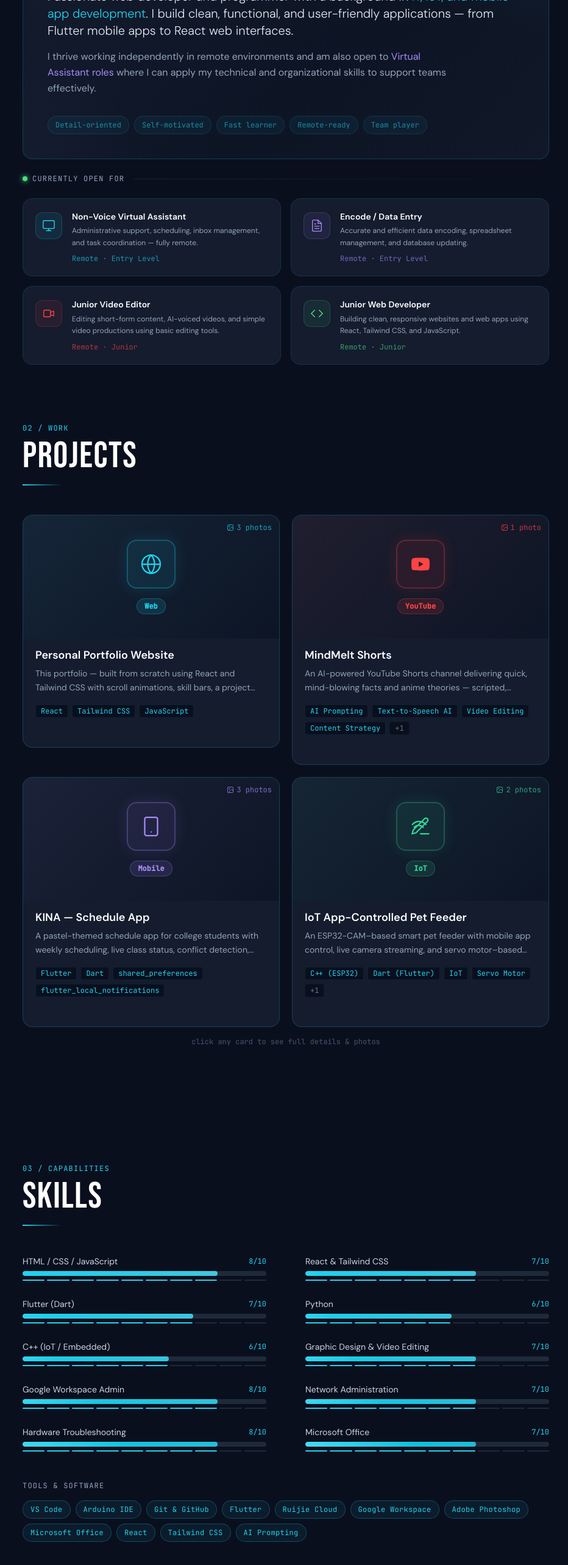
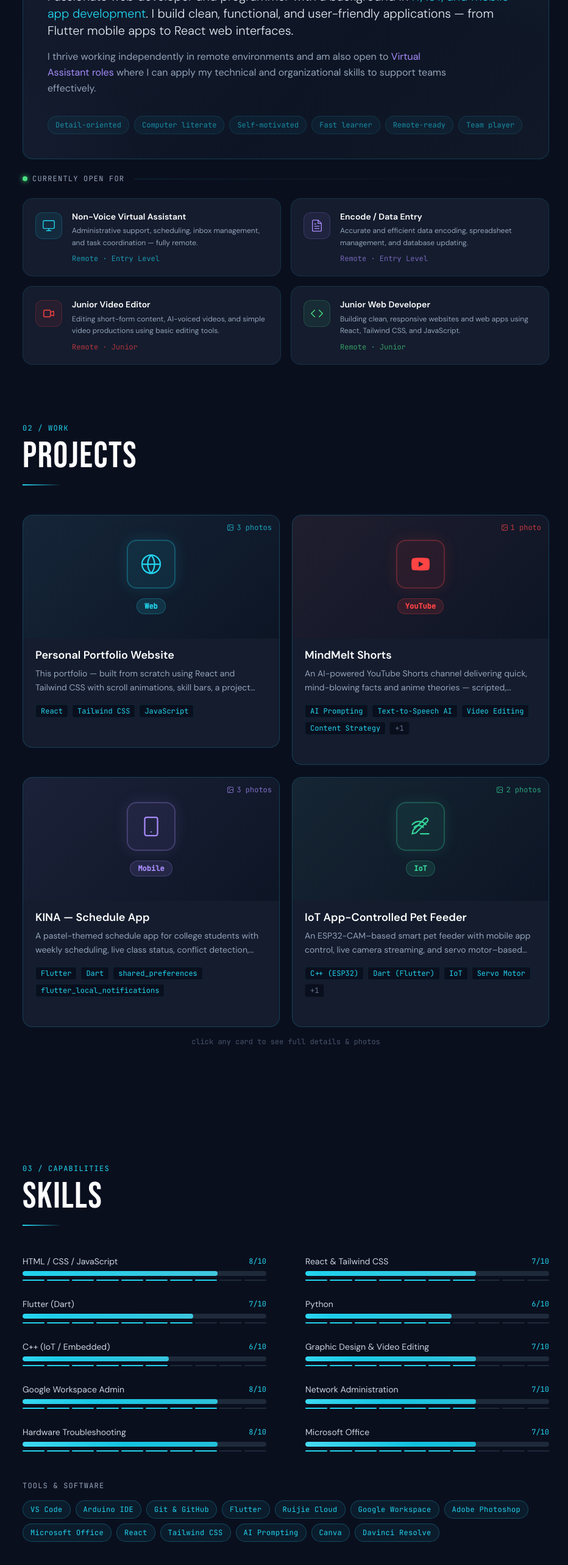
Before and after one commit to ZegionV2/patrick-portfolio, a React (Create React App) app: page / in a window 1280 px wide. Shown: the part 997-3563 px from the top of the page at 61% size, without its empty margins (171-1103 px from the left). Built offline with nearby package versions, Linux system fonts and the light colour scheme.

Commit message:
Content updates

```diff
--- a/src/App.jsx
+++ b/src/App.jsx
@@ -34,7 +34,7 @@ const SKILLS_RATED = [
 const SKILLS_TOOLS = [
   'VS Code', 'Arduino IDE', 'Git & GitHub', 'Flutter',
   'Ruijie Cloud', 'Google Workspace', 'Adobe Photoshop',
-  'Microsoft Office', 'React', 'Tailwind CSS', 'AI Prompting',
+  'Microsoft Office', 'React', 'Tailwind CSS', 'AI Prompting', "Canva", "Davinci Resolve"
 ];
 
 // images: array of up to 3 paths — files must be placed inside your /public/ folder
@@ -982,7 +982,7 @@ function ObjectiveSection() {
 
         {/* Trait tags */}
         <div className="flex flex-wrap gap-2 mt-8">
-          {['Detail-oriented', 'Self-motivated', 'Fast learner', 'Remote-ready', 'Team player'].map((t) => (
+          {['Detail-oriented', 'Computer literate', 'Self-motivated', 'Fast learner', 'Remote-ready', 'Team player'].map((t) => (
             <span key={t} className="font-mono text-xs px-3 py-1.5 rounded-full"
               style={{ background: '#22d3ee0d', color: '#22d3ee99', border: '1px solid #22d3ee22' }}>
               {t}
```
